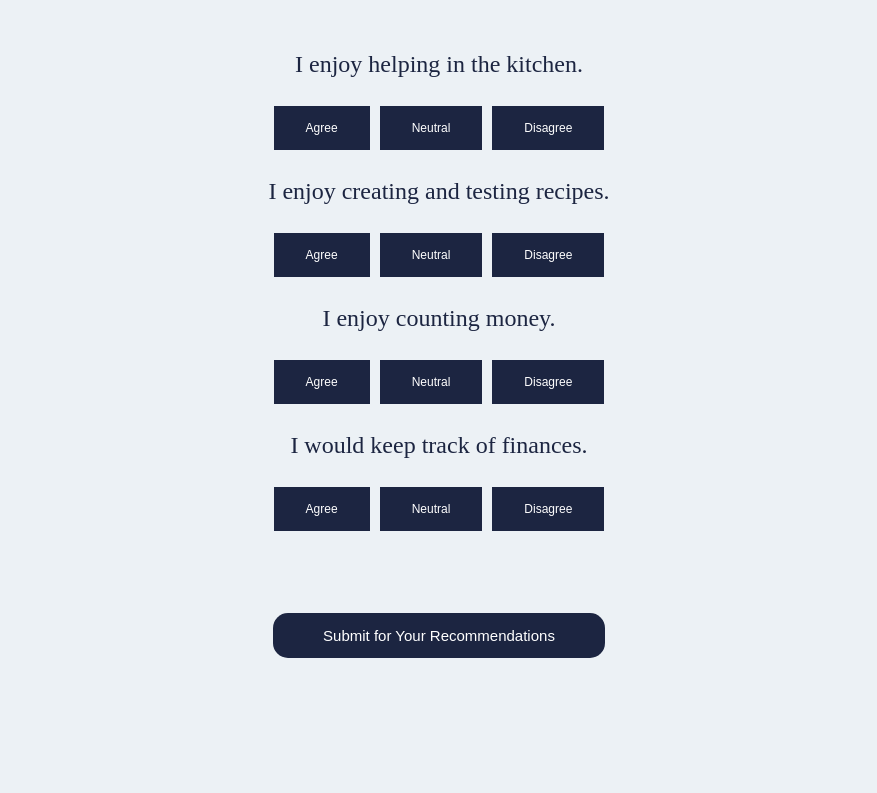
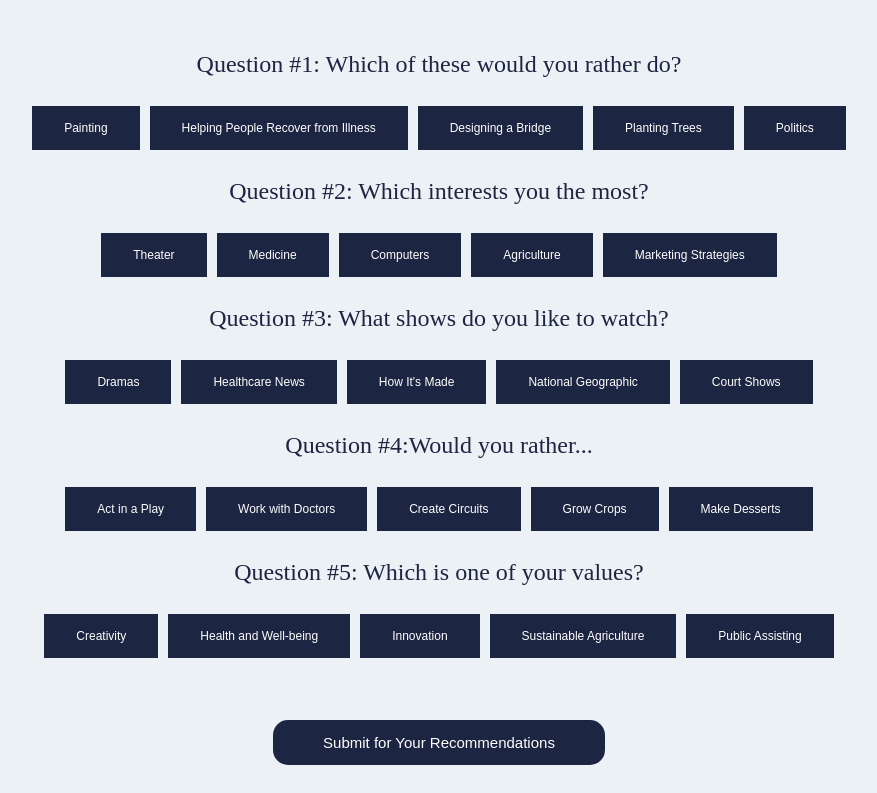
Before and after one commit to FlyingCelingFan/Congressional2020, a plain HTML site: page quiz/index.html in a window 1280 px wide. Shown: the part 85-878 px from the top of the page, without its empty margins (201-1078 px from the left). Before the commit the page ends 800 px from the top, so only its background shows below. Drawn offline with Linux system fonts and the light colour scheme.

Commit message:
Main Part Done

```diff
--- a/quiz/app.js
+++ b/quiz/app.js
@@ -1,64 +1,61 @@
-var question1 = document.getElementByID("question1");
-var question2 = document.getElementByID("question2");
-var question3 = document.getElementByID("question3");
-var question4 = document.getElementByID("question4");
 
-function Cul_question1(question1){
-	if (document.getElementsByName("agree").clicked = true){
-		return 3;
-	} else if (document.getElementsByName("neutral").clicked = true){
-		return 2;
-	} else {
-		return 1;
+var total = 0
+
+//The following functions adds what is says
+function one(){
+	total=total+1;
 }
-};
 
-var Culinary_question1 = Cul_question1();
+function two(){
+	total=total+2;
+}
 
-function Cul_question2(question2){
-	if (document.getElementsByName("agree").clicked = true){
-		return 3;
-	} else if (document.getElementsByName("neutral").clicked = true){
-		return 2;
-	} else {
-		return 1;
+function three(){
+	total=total+3;
 }
-};
 
-var Culinary_question2 = Cul_question2();
+function four(){
+	total=total+4;
+}
 
-function Acc_question3(question3){
-	if (document.getElementsByName("agree").clicked = true){
-		return 3;
-	} else if (document.getElementsByName("neutral").clicked = true){
-		return 2;
-	} else {
-		return 1;
+function five(){
+	total=total+5;
 }
-};
 
-var Accounting_question3 = Acc_question3();
+//functions to hide questions
 
-function Acc_question4(question4){
-	if (document.getElementsByName("agree").clicked = true){
-		return 3;
-	} else if (document.getElementsByName("neutral").clicked = true){
-		return 2;
-	} else {
-		return 1;
+function delete1(){
+	document.getElementById("question1").style.display="none";
 }
-};
 
-var Accounting_question4 = Acc_question4();
+function delete2(){
+	document.getElementById("question2").style.display="none";
+}
 
-var Culinary = Cul_question1 + Cul_question2;
+function delete3(){
+	document.getElementById("question3").style.display="none";
+}
 
-var Accounting = Acc_question3 + Acc_question4;
+function delete4(){
+	document.getElementById("question4").style.display="none";
+}
 
-function result(){
-	console.log(Culinary);
-	console.log(Accounting);
-};
+function delete5(){
+	document.getElementById("question5").style.display="none";
+}
 
+//add result function below
 
-document.getElementById("submit").innerHTML = result();
+function showResult(){
+	if (total <= 5){
+		document.getElementById("result").innerHTML = ("Your Recommended Academy is Arts and Communication!")
+	} else if (total >= 6 && total <= 10){
+		document.getElementById("result").innerHTML = ("Your Recommended Academy is Health and Sciences!")
+	} else if (total >= 11 && total <= 15){
+		document.getElementById("result").innerHTML = ("Your Recommended Academy is Information Engineering Technology!")
+	} else if (total >= 16 && total <= 20){
+		document.getElementById("result").innerHTML = ("Your Recommended Academy is Natural Resources!")
+	} else if (total >= 21 && total <= 25) {
+		document.getElementById("result").innerHTML = ("Your Recommended Academy is Professional and Public Services!")
+	}
+}
--- a/quiz/index.html
+++ b/quiz/index.html
@@ -13,48 +13,77 @@
 
 	<div id="test">
 
-		<p id = "question1">I enjoy helping in the kitchen.
+    <div id="question1">
+		<p>Question #1: Which of these would you rather do?</p>
 		<form>
-			<button class="agree" value="agree" onclick="question1()">Agree</button>
-			<button class="neutral" value="neutral" onclick="question1()">Neutral</button>
-			<button class="disagree" value="disagree" onclick="question1()">Disagree</button>
+      <!-- Why are there 2 onclick functions? The first one adds to the total, the second one hides the question -->
+			<button type="button" onclick="one();delete1()">Painting</button>
+			<button type="button" onclick="two();delete1()">Helping People Recover from Illness</button>
+     	 	<button type="button" onclick="three();delete1()">Designing a Bridge</button>
+      		<button type="button" onclick="four();delete1()">Planting Trees</button>
+      		<button type="button" onclick="five();delete1()">Politics</button>
     	</form>
-		</p>
+    </div>
 
-		<p id = "question2">I enjoy creating and testing recipes.
+    <div id="question2">
+      <p>Question #2: Which interests you the most?</p>
       <form>
-			<button class="agree" value="agree" onclick="question2()">Agree</button>
-			<button class="neutral" value="neutral" onclick="question2()">Neutral</button>
-			<button class="disagree" value="disagree" onclick="question2()">Disagree</button>
+        <button type="button" onclick="one();delete2()">Theater</button>
+        <button type="button" onclick="two();delete2()">Medicine</button>
+        <button type="button" onclick="three();delete2()">Computers</button>
+        <button type="button" onclick="four();delete2()">Agriculture</button>
+        <button type="button" onclick="five();delete2()">Marketing Strategies</button>
       </form>
-		</p>
+      </div>
 
-		<p id = "question3">I enjoy counting money.
+      <div id="question3">
+        <p>Question #3: What shows do you like to watch?</p>
         <form>
-			<button class="agree" value="agree" onclick="question3()">Agree</button>
-			<button class="neutral" value="neutral" onclick="question3()">Neutral</button>
-			<button class="disagree" value="disagree" onclick="question3()">Disagree</button>
+          <button type="button" onclick="one();delete3()">Dramas</button>
+          <button type="button" onclick="two();delete3()">Healthcare News</button>
+          <button type="button" onclick="three();delete3()">How It's Made</button>
+          <button type="button" onclick="four();delete3()">National Geographic</button>
+          <button type="button" onclick="five();delete3()">Court Shows</button>
         </form>
-		</p>
+        </div>
 
-		<p id = "question4">I would keep track of finances.
+        <div id="question4">
+          <p>Question #4:Would you rather...</p>
           <form>
-			<button class="agree" value="agree" onclick="question4()">Agree</button>
-			<button class="neutral" value="neutral" onclick="question4()">Neutral</button>
-			<button class="disagree" value="disagree" onclick="question4()">Disagree</button>
+            <button type="button" onclick="one();delete4()">Act in a Play</button>
+            <button type="button" onclick="two();delete4()">Work with Doctors</button>
+            <button type="button" onclick="three();delete4()">Create Circuits</button>
+            <button type="button" onclick="four();delete4()">Grow Crops</button>
+            <button type="button" onclick="five();delete4()">Make Desserts</button>
           </form>
-		</p>
+          </div>
+
+          <div id="question5">
+            <p>Question #5: Which is one of your values?</p>
+            <form>
+              <button type="button" onclick="one();delete5()">Creativity</button>
+              <button type="button" onclick="two();delete5()">Health and Well-being</button>
+              <button type="button" onclick="three();delete5()">Innovation</button>
+              <button type="button" onclick="four();delete5()">Sustainable Agriculture</button>
+              <button type="button" onclick="five();delete5()">Public Assisting</button>
+            </form>
+            </div>
+
+
 
 	</div>
 
 	<br></br>
 	<br></br>
 
-	<input id="submit" type="button" onclick="result()" value="Submit for Your Recommendations"/>
+ <!---When the button is submitted, it runs the result function, which shows the result--->
+	<button type="button" id="submit" onclick="showResult()" >Submit for Your Recommendations</button>
+
+	<p id = "result"></p>
 
 </body>
 
 
-<script type = "text/javascript" src="js/app.js"></script>
+<script type = "text/javascript" src="app.js"></script>
 
 </html>
--- a/quiz/styles.css
+++ b/quiz/styles.css
@@ -65,3 +65,8 @@ button:hover{
 	background-color: #3A506B;
 	outline:none;
 }
+
+#result{
+	color:#1C2541;
+	font-size: 24px;
+}
```
Lines whose indentation alone changed are shown as unchanged.
